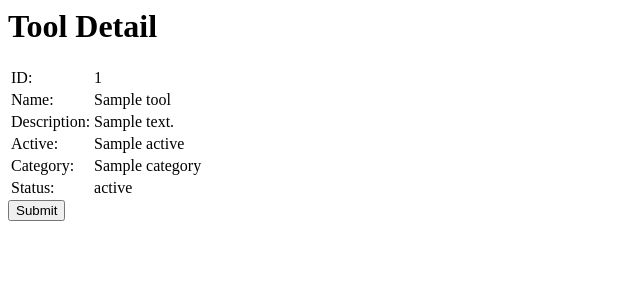
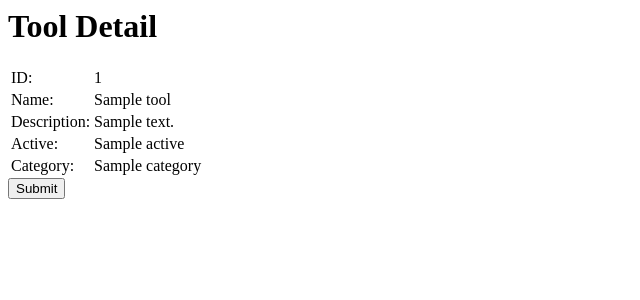
Before and after one commit to vishnutej9492/toolshare, a Django app: template toolshare/toolshare/ToolMgmt/templates/ToolMgmt/detail.html in a window 1280 px wide. Shown: the top 300 px of the page, without its empty margins (0-640 px from the left). Run offline with Django 3.2, Linux system fonts and the light colour scheme; the template is opened without the code that fills it: most values are stand-ins (such as "Sample title", 1, 10 or a date in 2020).

Commit message:
delete tool status in detail page

```diff
--- a/toolshare/toolshare/ToolMgmt/templates/ToolMgmt/detail.html
+++ b/toolshare/toolshare/ToolMgmt/templates/ToolMgmt/detail.html
@@ -24,10 +24,6 @@
         <td>Category:</td>
         <td>{{ tool.category }}</td>
     </tr>
-    <tr>
-        <td>Status:</td>
-        <td>{{ tool.status }}</td>
-    </tr>
     </thead>
   </table>
 <button type="submit">Submit</button>
```
